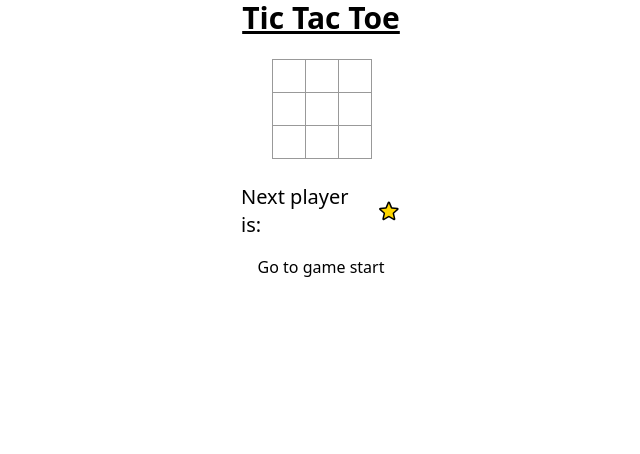
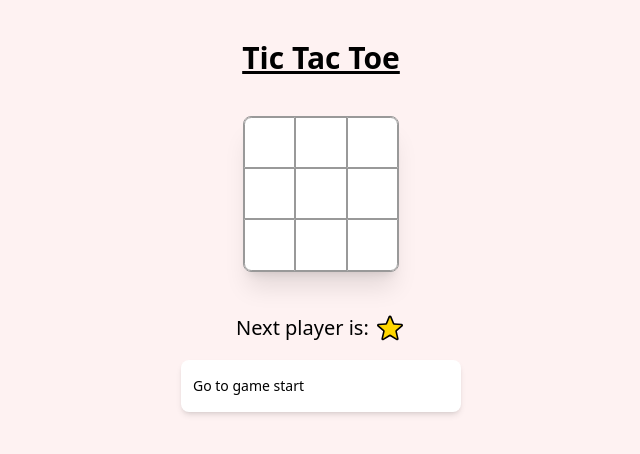
Before and after one commit to pa4080/react-tic-tac-toe, a React (Vite) app: page / in a window 1280 px wide. Shown: the top 454 px of the page, without its empty margins (319-959 px from the left). Built offline with nearby package versions, Linux system fonts and the light colour scheme.

Commit message:
Tailwind CSS First touch+

```diff
--- a/index.html
+++ b/index.html
@@ -24,7 +24,7 @@
 
 <body>
     <noscript>You need to enable JavaScript to run this app.</noscript>
-    <div id="root"></div>
+    <div id="root" class="bg-red-50"></div>
     <script type="module" src="/src/main.jsx"></script>
 </body>
 
--- a/src/Game.jsx
+++ b/src/Game.jsx
@@ -1,6 +1,7 @@
 import React from "react";
 import Board from "./components/Board";
 import Status from "./components/Status";
+import TestListBox from "./components/TestListBox";
 import { calculateWinner } from "./helpers/Calculate";
 
 // Disable the hot reload, https://stackoverflow.com/a/74817610/6543935
@@ -61,14 +62,14 @@ class Game extends React.Component {
         // It’s strongly recommended that you assign
         // proper keys whenever you build dynamic lists.
         // Keys do not need to be globally unique.
-        <li key={movie}>
+        <li key={movie} className="py-2">
           <button onClick={() => this.jumpTo(movie)}>{description}</button>
         </li>
       );
     });
 
     return (
-      <div className="game">
+      <div className="game ">
         <div className="game-board">
           <Board
             squares={current.squares}
@@ -77,11 +78,16 @@ class Game extends React.Component {
             }}
           />
         </div>
-        <div className="game-info mt-6">
+        <div className="game-info mt-10">
           <div>
             <Status winner={winner} xIsNext={this.state.xIsNext} />
           </div>
-          <ol>{movies}</ol>
+          {/* <div>
+            <TestListBox />
+          </div> */}
+          <div className="relative w-full cursor-default rounded-lg bg-white py-2 pl-3 pr-10 text-left shadow-md focus:outline-none focus-visible:border-indigo-500 focus-visible:ring-2 focus-visible:ring-white focus-visible:ring-opacity-75 focus-visible:ring-offset-2 focus-visible:ring-offset-orange-300 sm:text-sm">
+            <ol>{movies}</ol>
+          </div>
         </div>
       </div>
     );
--- a/src/components/Board.jsx
+++ b/src/components/Board.jsx
@@ -13,22 +13,26 @@ class Board extends React.Component {
 
   render() {
     return (
-      <div>
-        <div className="board-row">
-          {this.renderSquare(0)}
-          {this.renderSquare(1)}
-          {this.renderSquare(2)}
-        </div>
-        <div className="board-row">
-          {this.renderSquare(3)}
-          {this.renderSquare(4)}
-          {this.renderSquare(5)}
-        </div>
-        <div className="board-row">
-          {this.renderSquare(6)}
-          {this.renderSquare(7)}
-          {this.renderSquare(8)}
-        </div>
+      <div className="board rounded-lg shadow-xl">
+        <table className="board-table rounded-lg bg-white">
+          <tbody>
+            <tr>
+              <td>{this.renderSquare(0)}</td>
+              <td>{this.renderSquare(1)}</td>
+              <td>{this.renderSquare(2)}</td>
+            </tr>
+            <tr>
+              <td>{this.renderSquare(3)}</td>
+              <td>{this.renderSquare(4)}</td>
+              <td>{this.renderSquare(5)}</td>
+            </tr>
+            <tr>
+              <td>{this.renderSquare(6)}</td>
+              <td>{this.renderSquare(7)}</td>
+              <td>{this.renderSquare(8)}</td>
+            </tr>
+          </tbody>
+        </table>
       </div>
     );
   }
--- a/src/components/PlayerHeart.jsx
+++ b/src/components/PlayerHeart.jsx
@@ -6,9 +6,9 @@ export default function PlayerHeart() {
       xmlns="http://www.w3.org/2000/svg"
       fill="pink"
       viewBox="0 0 24 24"
-      strokeWidth={1.5}
+      strokeWidth={1.2}
       stroke="currentColor"
-      className="w-6 h-6"
+      className="w-8 h-8"
     >
       <path
         strokeLinecap="round"
--- a/src/components/PlayerStar.jsx
+++ b/src/components/PlayerStar.jsx
@@ -6,9 +6,9 @@ export default function PlayerStar() {
       xmlns="http://www.w3.org/2000/svg"
       fill="gold"
       viewBox="0 0 24 24"
-      strokeWidth={1.5}
+      strokeWidth={1.2}
       stroke="currentColor"
-      className="w-6 h-6"
+      className="w-8 h-8"
     >
       <path
         strokeLinecap="round"
--- a/src/components/TestListBox.jsx
+++ b/src/components/TestListBox.jsx
@@ -15,7 +15,7 @@ export default function TestListBox() {
   const [selected, setSelected] = useState(people[0]);
 
   return (
-    <div className="fixed top-16 w-72">
+    <div className="relative w-72">
       <Listbox value={selected} onChange={setSelected}>
         <div className="relative mt-1">
           <Listbox.Button className="relative w-full cursor-default rounded-lg bg-white py-2 pl-3 pr-10 text-left shadow-md focus:outline-none focus-visible:border-indigo-500 focus-visible:ring-2 focus-visible:ring-white focus-visible:ring-opacity-75 focus-visible:ring-offset-2 focus-visible:ring-offset-orange-300 sm:text-sm">
--- a/src/index.css
+++ b/src/index.css
@@ -7,32 +7,79 @@ body,
 #root {
   height: 100%;
   width: 100%;
+  box-sizing: border-box;
 }
 
 #root h1 {
   text-align: center;
 }
 
-.board-row:after {
-  clear: both;
-  content: "";
-  display: table;
+.game {
+  display: flex;
+  flex-direction: row;
+  width: 100%;
+  min-width: 200px;
+  align-items: center;
+  flex-direction: column;
+}
+
+.game-info {
+  width: 280px;
+  display: flex;
+  flex-direction: row;
+  align-items: center;
+  flex-direction: column;
+}
+
+.board {
+  border: 1px solid #999;
+  /* margin: -4px; */
+
+}
+
+.board-table {
+  border-collapse: separate;
+  border-spacing: 0;
+  margin: 0;
+  padding: 0;
+
+  /* -moz-border-radius: 10px;
+  -webkit-border-radius: 10px;
+  border-radius: 10px */
+}
+
+.board-table td {
+  border: 1px solid #999;
+  height: 3.2rem;
+  width: 3.2rem;
+
+  text-align: center;
+
+
+
+}
+
+.board-table tr:first-child td:first-child {
+  border-top-left-radius: .45rem;
+}
+
+.board-table tr:first-child td:last-child {
+  border-top-right-radius: .45rem;
+}
+
+.board-table tr:last-child td:first-child {
+  border-bottom-left-radius: .45rem;
+}
+
+.board-table tr:last-child td:last-child {
+  border-bottom-right-radius: .45rem;
 }
 
 .square {
-  background: #fff;
-  border: 1px solid #999;
-  float: left;
-  font-size: 24px;
-  font-weight: bold;
-  line-height: 34px;
-  height: 34px;
-  margin-right: -1px;
-  margin-top: -1px;
   padding: 0;
-  text-align: center;
-  width: 34px;
-  width: 34px;
+  margin: 0;
+  width: 100%;
+  height: 100%;
   display: flex;
   align-items: center;
   justify-content: center;
@@ -45,20 +92,3 @@ body,
 .kbd-navigation .square:focus {
   background: #ddd;
 }
-
-.game {
-  display: flex;
-  flex-direction: row;
-  width: 100%;
-  min-width: 200px;
-  align-items: center;
-  flex-direction: column;
-}
-
-.game-info {
-  width: 160px;
-  display: flex;
-  flex-direction: row;
-  align-items: center;
-  flex-direction: column;
-}
--- a/src/main.jsx
+++ b/src/main.jsx
@@ -12,7 +12,7 @@ import TestListBox from "./components/TestListBox";
 const root = ReactDOM.createRoot(document.getElementById("root"));
 root.render(
   <React.StrictMode>
-    <h1 className="text-3xl font-bold underline mb-6">Tic Tac Toe</h1>
+    <h1 className="text-3xl font-bold underline pt-10 mb-10">Tic Tac Toe</h1>
     <Game />
     {/* <TestListBox /> */}
   </React.StrictMode>
```
